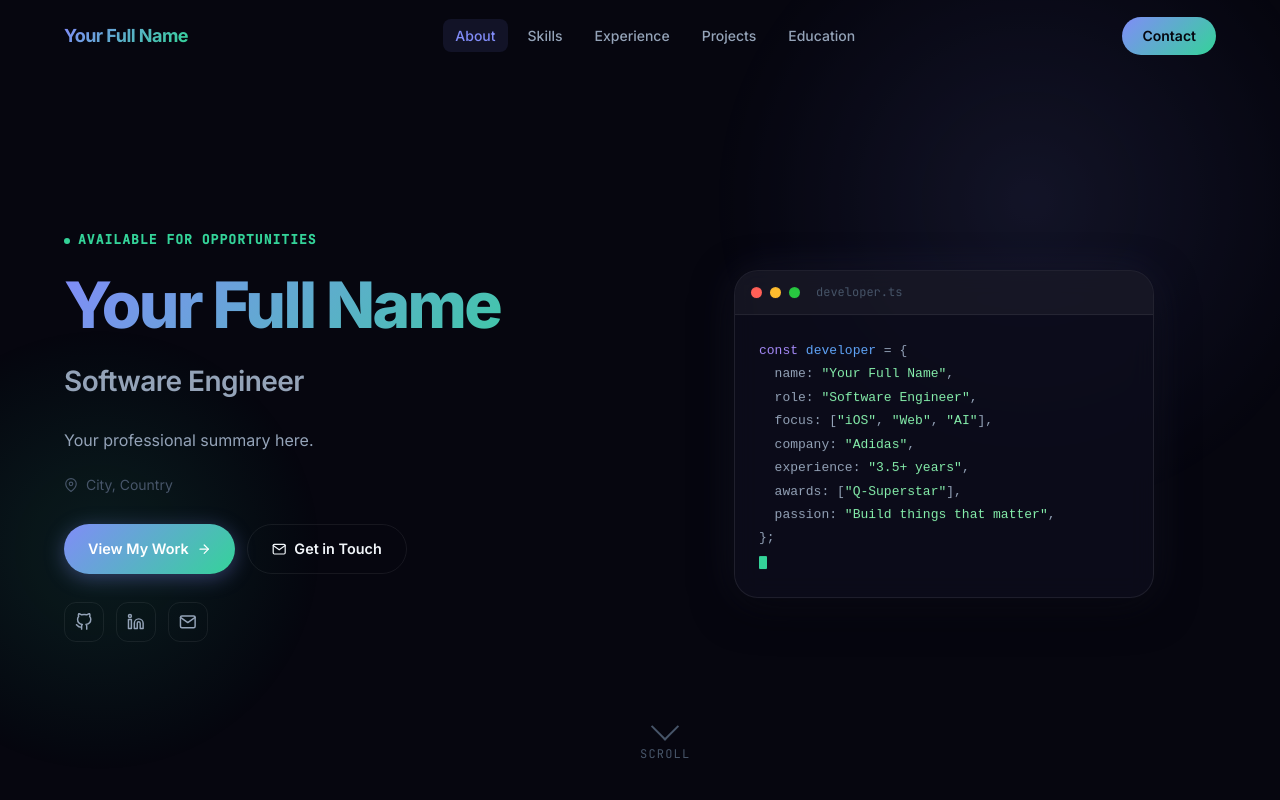
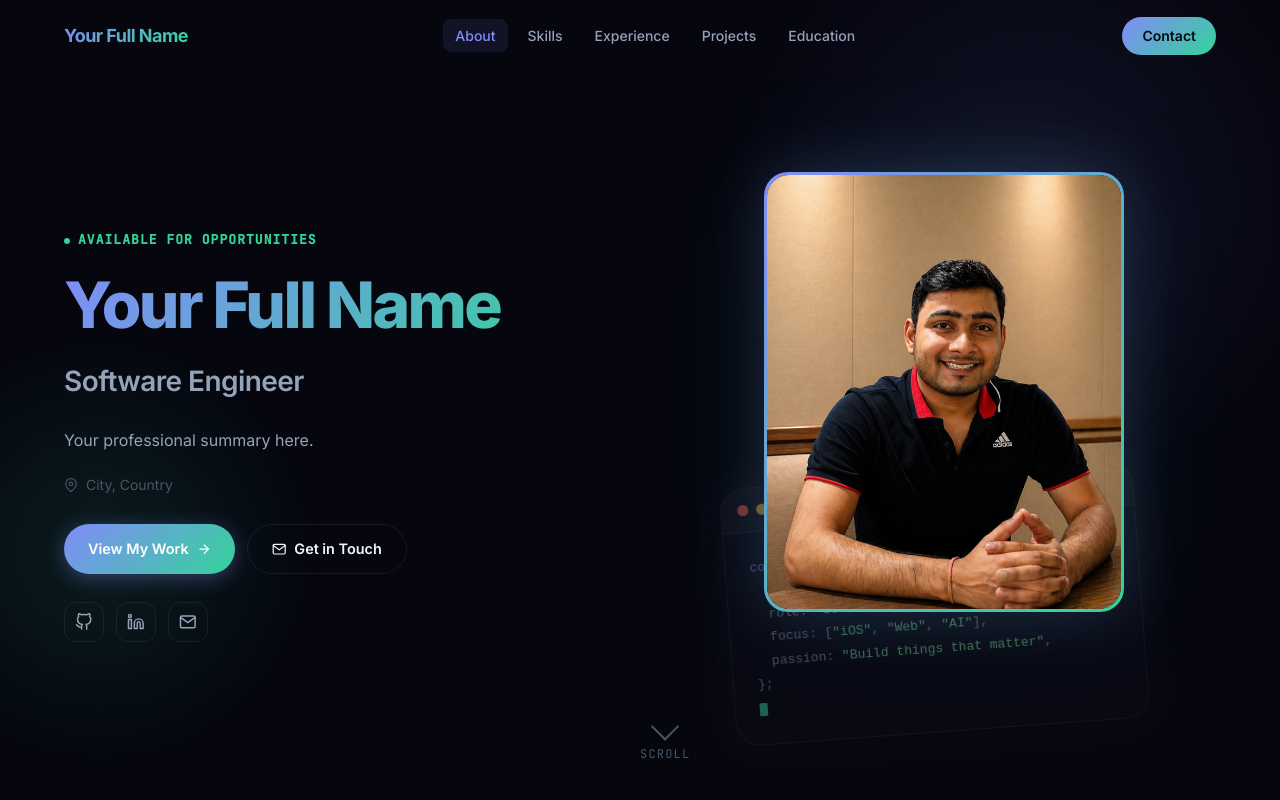
Before and after one commit to rajadi00000/Portfolio, a React (Vite) app: page / in a window 1280 px wide. Shown: the top 800 px of the page. Built offline with nearby package versions, Linux system fonts and the light colour scheme.

Commit message:
feat: add profile photo and enhance terminal card design in Hero section

```diff
--- a/src/components/sections/Hero.tsx
+++ b/src/components/sections/Hero.tsx
@@ -27,17 +27,10 @@ const visualVariants = {
   },
 };
 
-// ─── Terminal code card ───────────────────────────────────────────────────────
+// ─── Terminal code card (decorative background) ─────────────────────────────
 
-/**
- * TerminalCard
- *
- * Decorative code-editor card shown on the right side of the Hero.
- * Syntax highlighting is achieved with CSS classes — no external library.
- */
 const TerminalCard: React.FC = () => (
   <div className="terminal-card" role="img" aria-label="Code snippet about the developer">
-    {/* macOS window chrome */}
     <div className="terminal-card__topbar">
       <span className="terminal-card__dot terminal-card__dot--red"    aria-hidden="true" />
       <span className="terminal-card__dot terminal-card__dot--yellow" aria-hidden="true" />
@@ -73,25 +66,6 @@ const TerminalCard: React.FC = () => (
           <span className="code-string">"Web"</span>
           <span className="code-bracket">, </span>
           <span className="code-string">"AI"</span>
-          <span className="code-bracket">],</span>
-        </span>
-        <span className="code-line">
-          {'  '}<span className="code-key">company</span>
-          <span className="code-colon">:</span>{' '}
-          <span className="code-string">"Adidas"</span>
-          <span className="code-bracket">,</span>
-        </span>
-        <span className="code-line">
-          {'  '}<span className="code-key">experience</span>
-          <span className="code-colon">:</span>{' '}
-          <span className="code-string">"3.5+ years"</span>
-          <span className="code-bracket">,</span>
-        </span>
-        <span className="code-line">
-          {'  '}<span className="code-key">awards</span>
-          <span className="code-colon">:</span>{' '}
-          <span className="code-bracket">[</span>
-          <span className="code-string">"Q-Superstar"</span>
           <span className="code-bracket">],</span>
         </span>
         <span className="code-line">
@@ -203,14 +177,25 @@ const Hero: React.FC = () => {
             </motion.nav>
           </motion.div>
 
-          {/* ── Right: Visual decoration ── */}
+          {/* ── Right: Profile photo with terminal card behind ── */}
           <motion.div
             className="hero__visual"
             variants={visualVariants}
             initial="hidden"
             animate="visible"
           >
-            <TerminalCard />
+            <div className="hero__visual-stack">
+              <div className="hero__avatar-wrap">
+                <img
+                  src="/profile.png"
+                  alt={`${personal.name} profile photo`}
+                  className="hero__avatar-img"
+                />
+              </div>
+              <div className="hero__visual-card" aria-hidden="true">
+                <TerminalCard />
+              </div>
+            </div>
           </motion.div>
         </div>
       </div>
--- a/src/styles/globals.css
+++ b/src/styles/globals.css
@@ -227,6 +227,11 @@ strong {
   to   { transform: rotate(360deg); }
 }
 
+@keyframes terminal-rock {
+  0%, 100% { transform: translateX(-50%) rotate(-6deg); }
+  50%       { transform: translateX(-50%) rotate(6deg);  }
+}
+
 /* ─── 6. Navbar ───────────────────────────────────────────────────────────── */
 
 .navbar {
@@ -567,11 +572,57 @@ strong {
   transform: translateY(-2px);
 }
 
-/* Hero visual — terminal code card */
+/* Hero visual — profile photo + ghost terminal card behind */
 .hero__visual {
   display: flex;
   justify-content: center;
-  align-items: center;
+  align-items: flex-start;
+  padding-top: var(--space-8);
+}
+
+.hero__visual-stack {
+  position: relative;
+  width: 360px;
+  height: 560px; /* 440px photo + 120px card peek */
+  flex-shrink: 0;
+}
+
+.hero__avatar-wrap {
+  position: absolute;
+  top: 0;
+  left: 50%;
+  transform: translateX(-50%);
+  z-index: 2;
+  width: 360px;
+  height: 440px;
+  border-radius: 24px;
+  padding: 3px;
+  background: var(--gradient-primary);
+  box-shadow: 0 0 60px var(--color-primary-glow), 0 0 120px rgba(52, 211, 153, 0.1);
+}
+
+.hero__avatar-img {
+  width: 100%;
+  height: 100%;
+  object-fit: cover;
+  object-position: top center;
+  border-radius: 22px;
+  display: block;
+  background: var(--color-bg-secondary);
+}
+
+.hero__visual-card {
+  position: absolute;
+  bottom: 0;
+  left: 50%;
+  transform: translateX(-50%) rotate(-6deg);
+  transform-origin: bottom center;
+  width: 115%;
+  z-index: 1;
+  opacity: 0.45;
+  filter: blur(0.3px);
+  pointer-events: none;
+  animation: terminal-rock 8s ease-in-out infinite;
 }
 
 .terminal-card {
@@ -583,7 +634,6 @@ strong {
   max-width: 420px;
   backdrop-filter: blur(12px);
   box-shadow: var(--shadow-lg), var(--shadow-primary);
-  animation: float 6s ease-in-out infinite;
 }
 
 .terminal-card__topbar {
@@ -1397,11 +1447,18 @@ strong {
 
   .hero__visual {
     justify-content: center;
+    padding-top: 0;
     order: -1;
   }
 
-  .terminal-card {
-    max-width: 380px;
+  .hero__visual-stack {
+    width: 300px;
+    height: 430px;
+  }
+
+  .hero__avatar-wrap {
+    width: 300px;
+    height: 360px;
   }
 
   .about__grid {
```
Also changed, not shown: public/profile.png (added).
